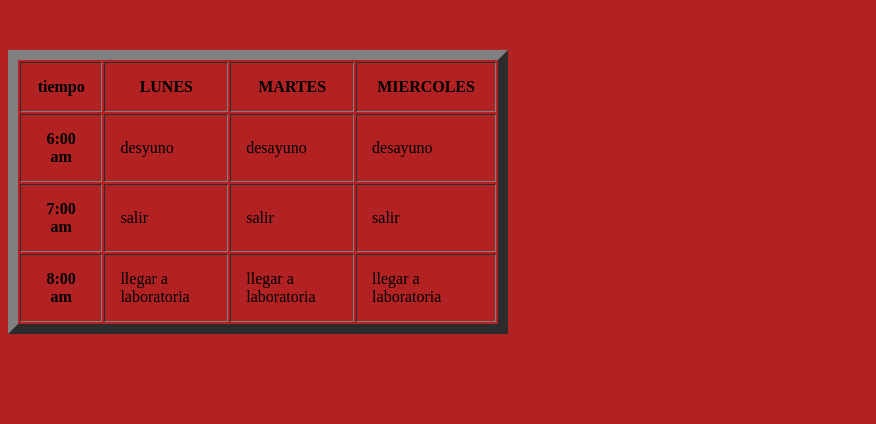
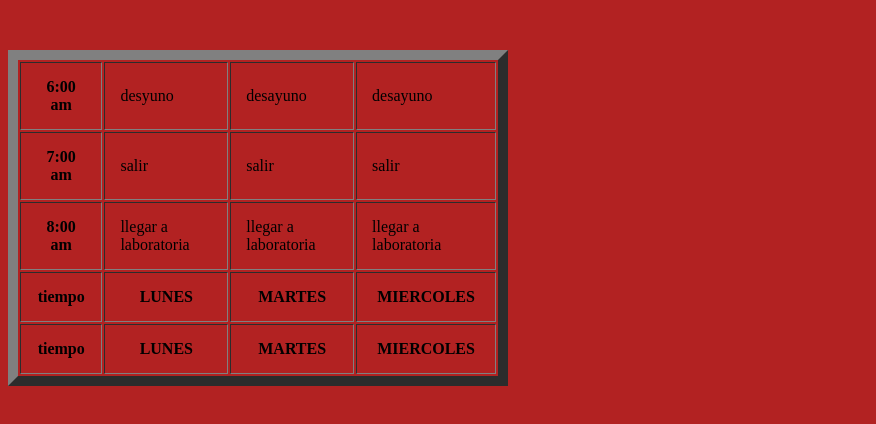
Before and after one commit to julix0239/hola, a plain HTML site: page index.html in a window 1280 px wide. Shown: the part 148-572 px from the top of the page, without its empty margins (0-876 px from the left). Drawn offline with Linux system fonts and the light colour scheme.

Commit message:
añadi dos filas mas ;)

```diff
--- a/index.html
+++ b/index.html
@@ -10,12 +10,7 @@
 <body>
  <h1>mi horario</h1>
     <table border="10px" width="500px" cellpadding ="15px">
-        <tr>
-            <th>tiempo</th>
-            <th>LUNES</th>
-            <th>MARTES</th>
-            <th>MIERCOLES</th>
-        </tr>
+
         <tr>
             <th>6:00 am</th>
             <td>desyuno</td>
@@ -33,6 +28,19 @@
             <td>llegar a laboratoria</td>
             <td>llegar a laboratoria</td>
             <td>llegar a laboratoria</td>
+
+        </tr>
+        <tr>
+            <th>tiempo</th>
+            <th>LUNES</th>
+            <th>MARTES</th>
+            <th>MIERCOLES</th>
+        </tr>
+        <tr>
+            <th>tiempo</th>
+            <th>LUNES</th>
+            <th>MARTES</th>
+            <th>MIERCOLES</th>
         </tr>
 
     </table>
```
